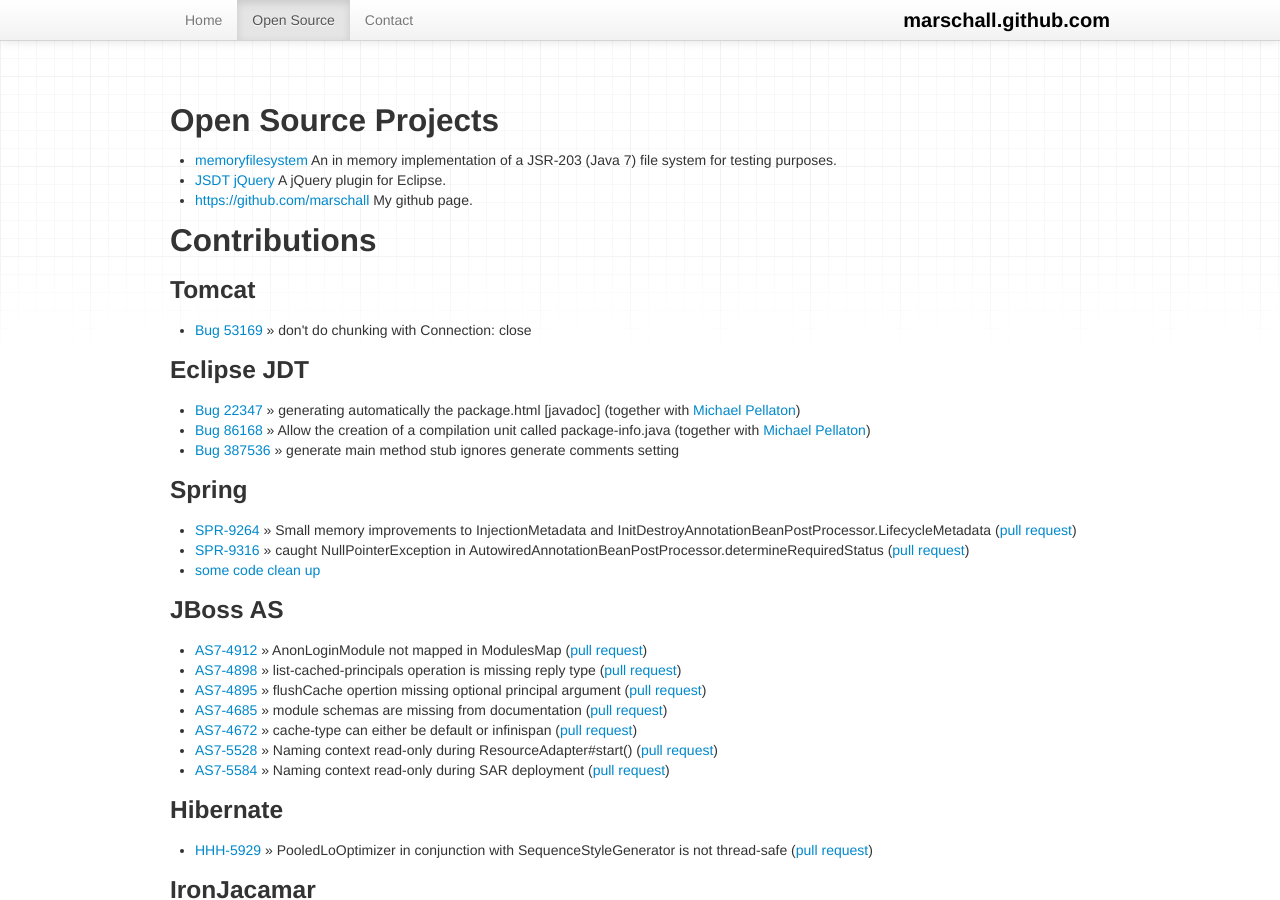
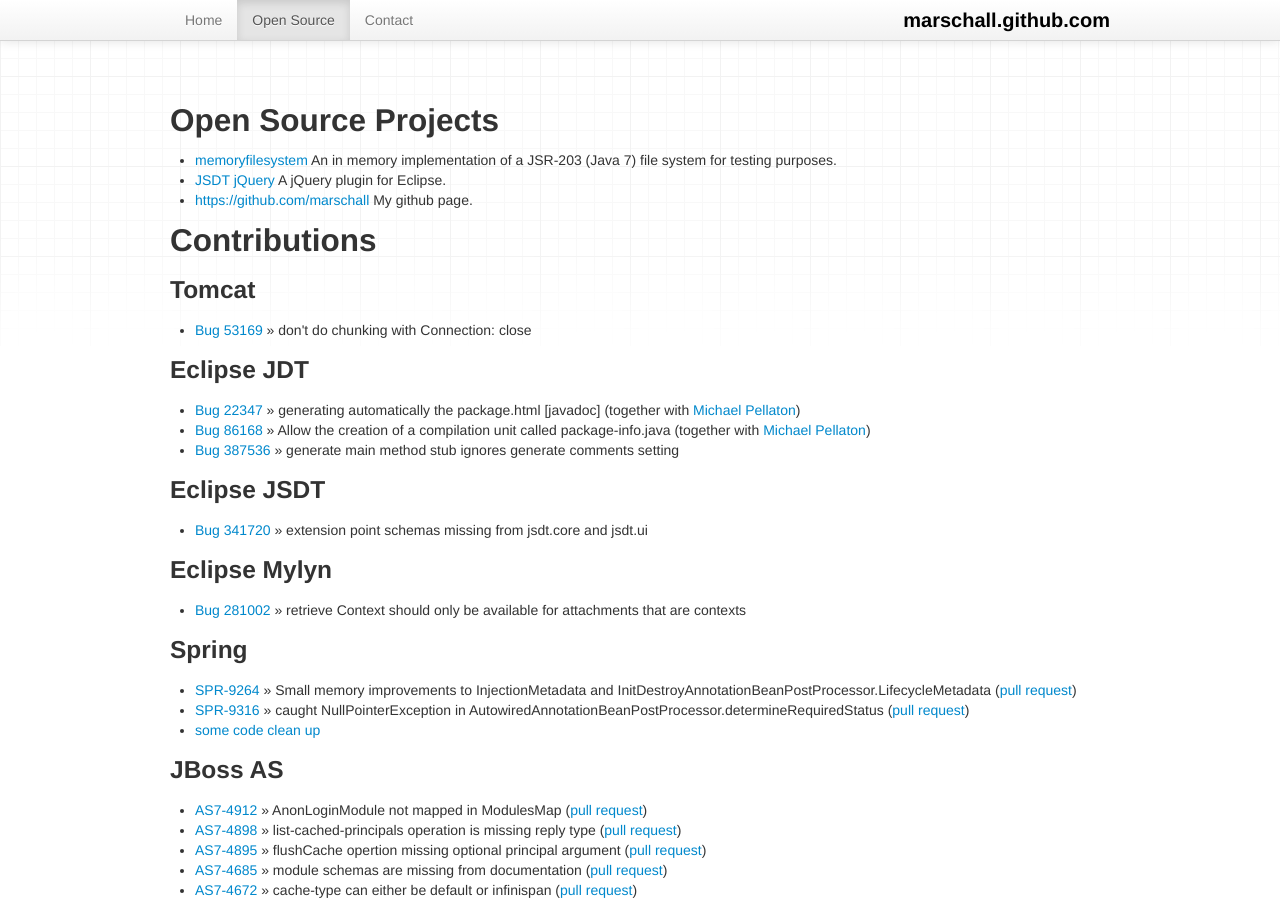
Before and after one commit to marschall/marschall.github.com, a Jekyll site: the page built from open-source.html, in a window 1280 px wide and 900 px high. Built offline with Jekyll 4.4.1, drawn with Linux system fonts in a browser that asks for light colours.

Commit message:
add Mylyn and JSDT

```diff
--- a/open-source.html
+++ b/open-source.html
@@ -26,9 +26,18 @@
 </ul>
 <h3>Eclipse JDT</h3>
 <ul>
-  <li><a href="https://bugs.eclipse.org/bugs/show_bug.cgi?id=22347">Bug 22347</a> &raquo;  generating automatically the package.html [javadoc] (together with <a href="http://pellaton.github.com/">Michael Pellaton</a>)</li>
+  <li><a href="https://bugs.eclipse.org/bugs/show_bug.cgi?id=22347">Bug 22347</a> &raquo; generating automatically the package.html [javadoc] (together with <a href="http://pellaton.github.com/">Michael Pellaton</a>)</li>
   <li><a href="https://bugs.eclipse.org/bugs/show_bug.cgi?id=86168">Bug 86168</a> &raquo; Allow the creation of a compilation unit called package-info.java (together with <a href="http://pellaton.github.com/">Michael Pellaton</a>)</li>
   <li><a href="https://bugs.eclipse.org/bugs/show_bug.cgi?id=387536">Bug 387536</a> &raquo; generate main method stub ignores generate comments setting</li>
+</ul>
+</ul>
+<h3>Eclipse JSDT</h3>
+<ul>
+  <li><a href="https://bugs.eclipse.org/bugs/show_bug.cgi?id=341720">Bug 341720</a> &raquo; extension point schemas missing from jsdt.core and jsdt.ui</li>
+</ul>
+<h3>Eclipse Mylyn</h3>
+<ul>
+  <li><a href="https://bugs.eclipse.org/bugs/show_bug.cgi?id=281002">Bug 281002</a> &raquo; retrieve Context should only be available for attachments that are contexts</li>
 </ul>
 <h3>Spring</h3>
 <ul>
```
